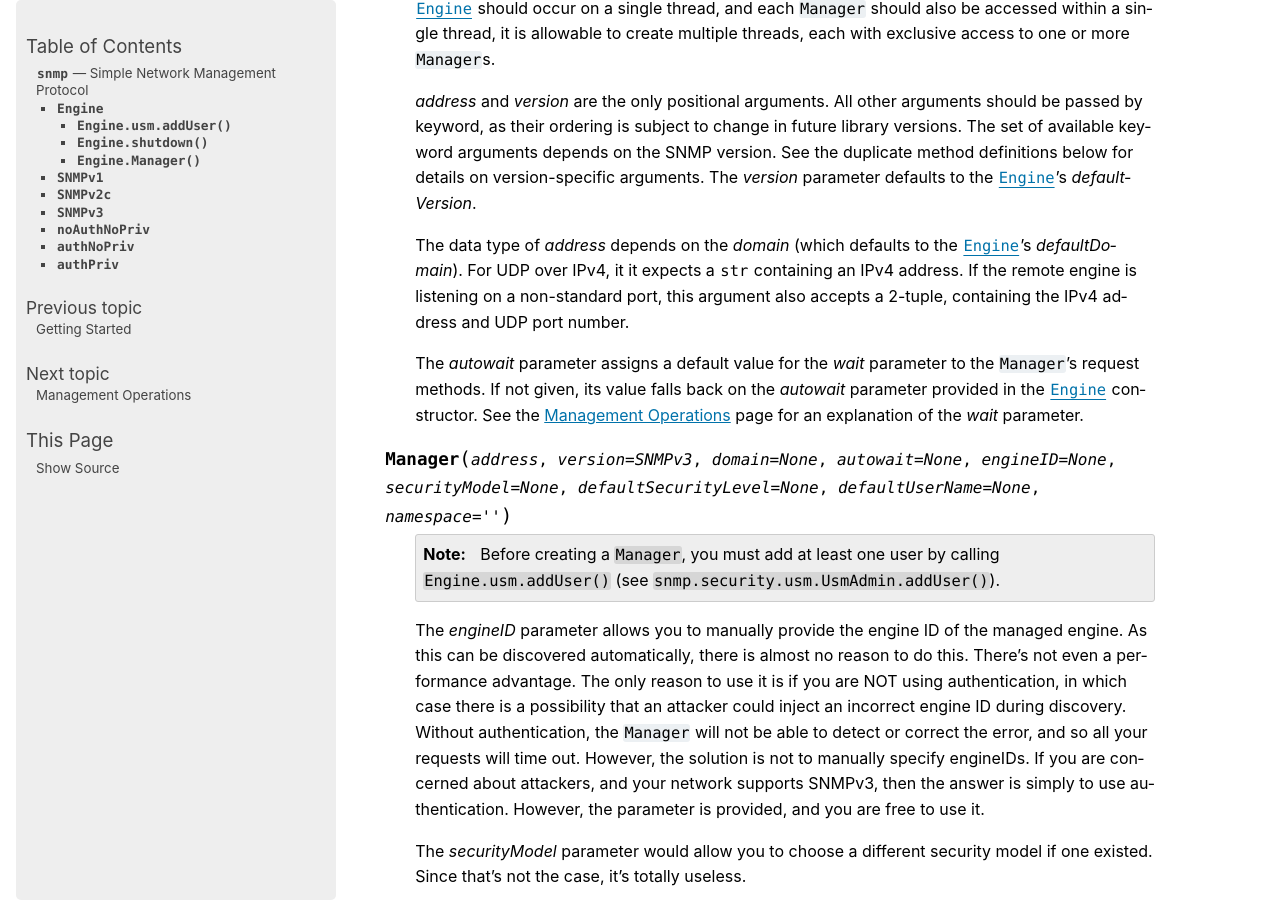
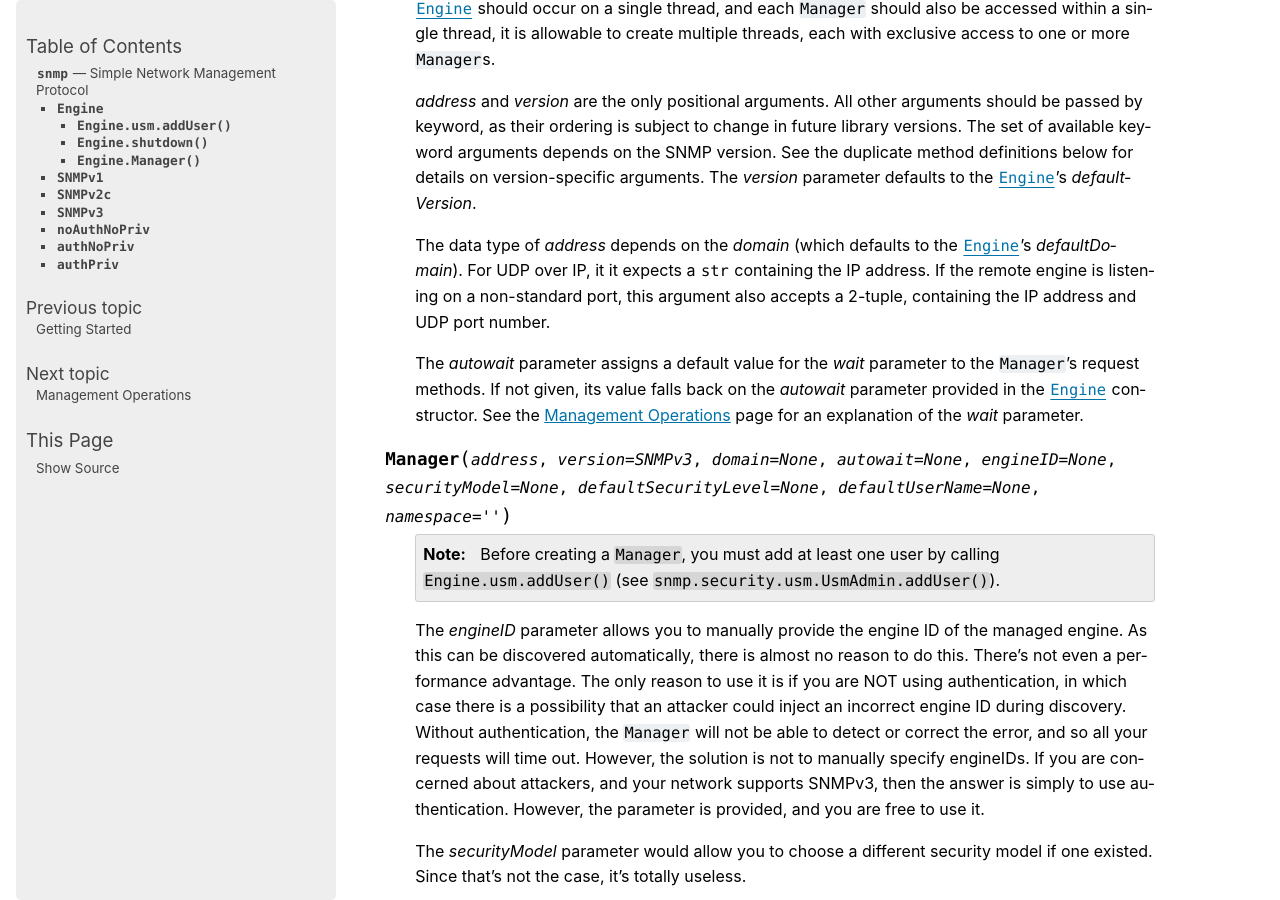
Before and after one commit to charlestolley/python-snmp, a Sphinx documentation site: the page built from docs/source/snmp.rst, in a window 1280 px wide and 900 px high, scrolled down 2106 px. Built offline with Sphinx 7.4.7, drawn with Linux system fonts in a browser that asks for light colours; some of the changed text lies outside the part shown.

Commit message:
Update docs to reflect changes to TransporDomain

```diff
--- a/docs/source/snmp.rst
+++ b/docs/source/snmp.rst
@@ -144,10 +144,10 @@
       defaults to the :class:`Engine`'s `defaultVersion`.
 
       The data type of `address` depends on the `domain` (which defaults to the
-      :class:`Engine`'s `defaultDomain`). For UDP over IPv4, it it expects a
-      :class:`str` containing an IPv4 address. If the remote engine is listening
+      :class:`Engine`'s `defaultDomain`). For UDP over IP, it it expects a
+      :class:`str` containing the IP address. If the remote engine is listening
       on a non-standard port, this argument also accepts a 2-tuple, containing
-      the IPv4 address and UDP port number.
+      the IP address and UDP port number.
 
       The `autowait` parameter assigns a default value for the `wait` parameter
       to the ``Manager``'s request methods. If not given, its value falls back
```
Also changed, not shown: other parts of docs/source/snmp.rst (+1 -1 lines).
